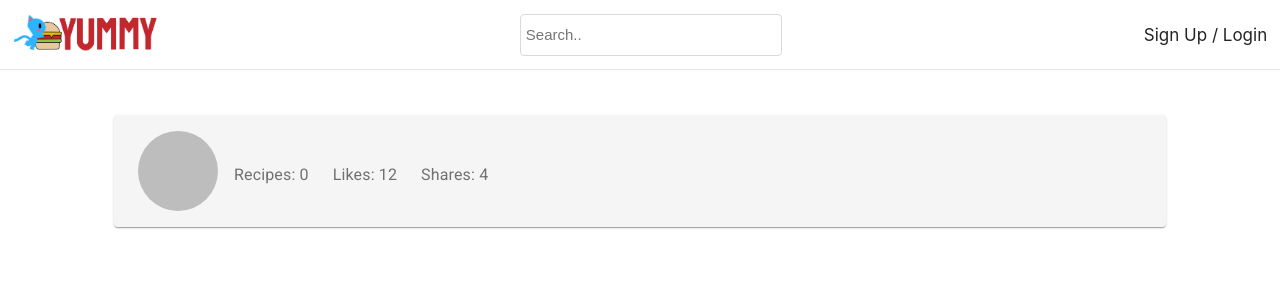
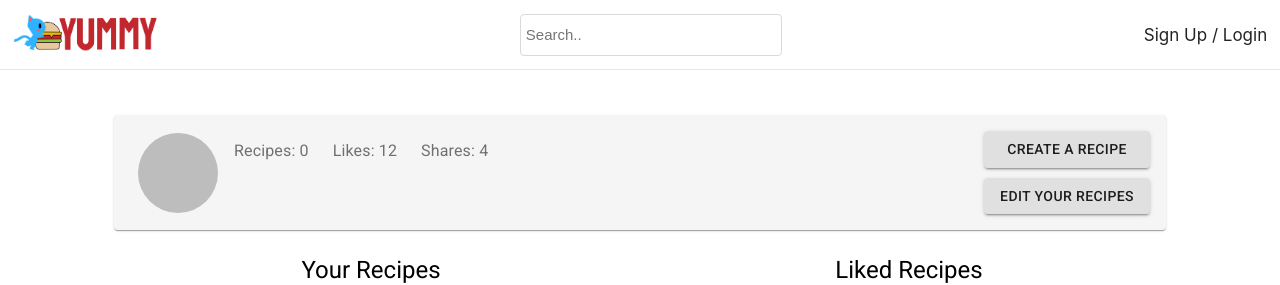
Before and after one commit to zzergy/Yummy, a React (Create React App) app: page /profile in a window 1280 px wide. Shown: the top 285 px of the page. Built offline with nearby package versions, Linux system fonts and the light colour scheme; no server answers; the database is empty.

Commit message:
Chaged the components layout

```diff
--- a/src/components/Profile/ProfileCard.js
+++ b/src/components/Profile/ProfileCard.js
@@ -1,14 +1,14 @@
 import React, { useContext } from 'react';
-import { Avatar, Grid, Typography, Card } from '@material-ui/core';
+import { Avatar, Grid, Typography, Card, Button } from '@material-ui/core';
 import { AuthenticationContext } from "../../context/AuthenticationContext";
 import { makeStyles } from "@material-ui/core";
+import { Link } from "react-router-dom";
 
 const useStyles = makeStyles(theme => ({
     cardRoot: {
         display: 'flex',
         alignItems: 'center',
         padding: theme.spacing(2),
-        marginBottom: 30,
         backgroundColor: "#f5f5f5"
     },
     avatar: {
@@ -30,6 +30,15 @@ const useStyles = makeStyles(theme => ({
         '& > p:first-child': {
             marginLeft: 0
         }
+    },
+    navigationButtons: {
+        display: "flex",
+        flexDirection: "column"
+    },
+    spacer: {
+        display: "flex",
+        width: "100%",
+        justifyContent: "space-between"
     }
 }));
 
@@ -49,6 +58,7 @@ export default function ProfileCard({ recipesCount }) {
                     </Typography>
                 </Avatar>
             </div>
+            <div className={classes.spacer}>
                 <div className={classes.userInformation}>
                     <Typography variant="h4">{currentUser?.displayName}</Typography>
                     <div className={classes.userStats}>
@@ -56,7 +66,27 @@ export default function ProfileCard({ recipesCount }) {
                         <Typography color="textSecondary">Likes: 12</Typography>
                         <Typography color="textSecondary">Shares: 4</Typography>
                     </div>
+                </div>
+                <div className={classes.navigationButtons}>
+                    <Link to="new-recipe">
+                        <Button
+                            style={{ marginBottom: 10}}
+                            fullWidth
+                            variant="contained"
+                            color="default"
+                        >
+                            Create a Recipe
+                    </Button>
+                    </Link>
 
+                    <Button
+                        fullWidth
+                        variant="contained"
+                        color="default"
+                    >
+                        Edit your recipes
+                    </Button>
+                </div>
             </div>
         </Card>
     );
```
Lines whose indentation alone changed are shown as unchanged.
